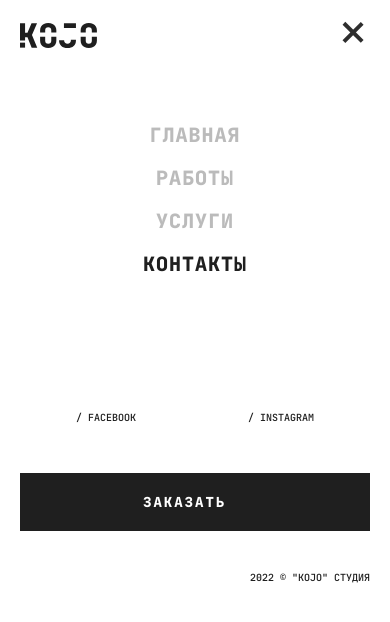
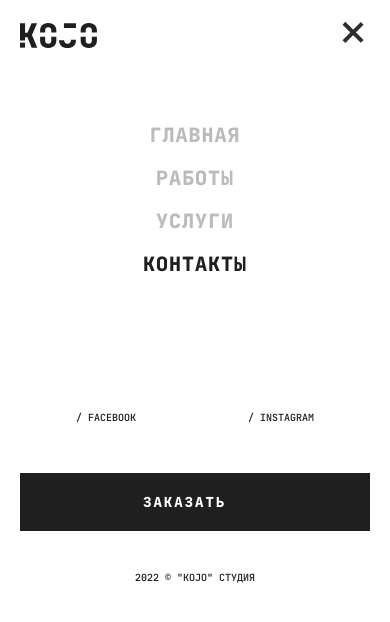
Before and after one commit to AnatolyKostarev/kojo, a React (Create React App) app: page /contacts in a window 390 px wide. Both pictures are taken after a click on the element 355 px from the left and 36 px from the top of the page. Shown: the top 622 px of the page. Built offline with nearby package versions, Linux system fonts and the light colour scheme.

Commit message:
fix style footer navigation mobile (#153)

```diff
--- a/src/components/navigation/NavigationMobile.module.css
+++ b/src/components/navigation/NavigationMobile.module.css
@@ -74,6 +74,6 @@
     font-size: 10px;
     line-height: 13px;
     text-transform: uppercase;
-    float: right;
+    text-align: center;
   }
 }
```
